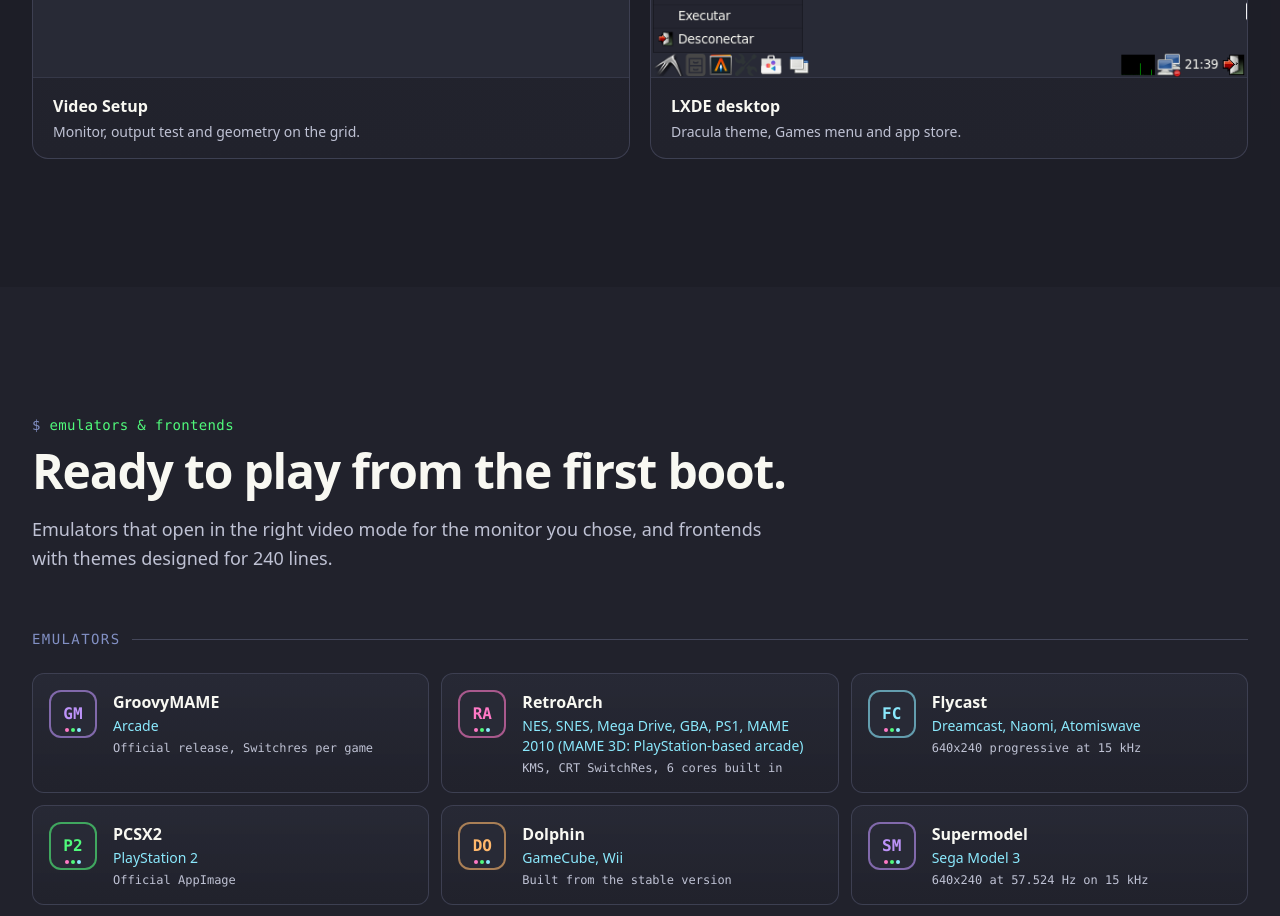
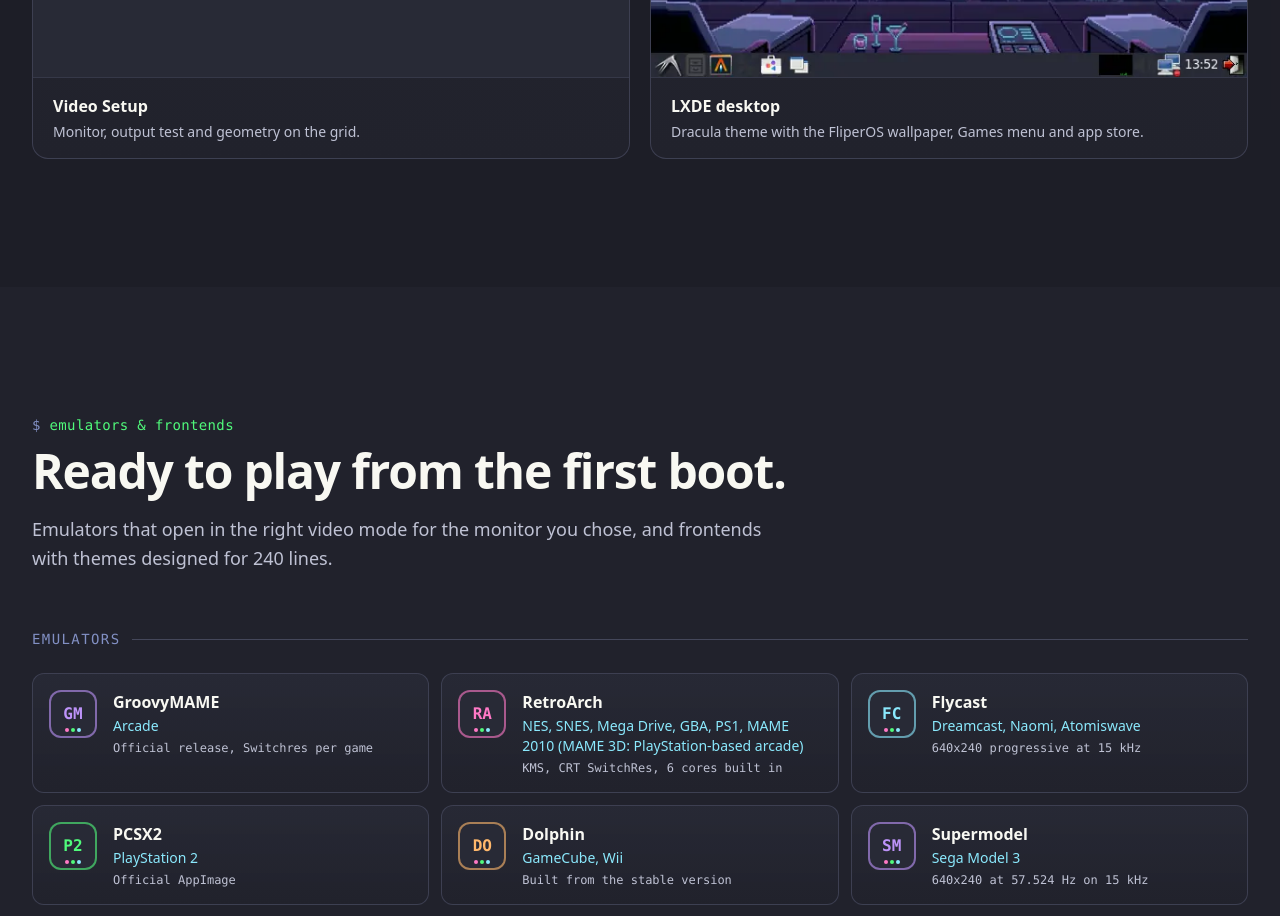
Before and after one commit to juniorterin/fliperOS, a Next.js app in the folder website/: page /en in a window 1280 px wide. Shown: the part 3920-4836 px from the top of the page. Built offline with nearby package versions, Linux system fonts and the light colour scheme; no server answers.

Commit message:
Site: print novo do desktop, com o papel de parede
Capturado no gabinete (sessao LXDE do usuario num Xvfb :1 de 640x480, sem
mexer na tela do CRT; o xvfb e o x11-apps sairam depois). A legenda passa a
citar o papel de parede.

```diff
--- a/website/src/i18n/en-US.ts
+++ b/website/src/i18n/en-US.ts
@@ -128,7 +128,7 @@
       { id: 'setup', title: 'FliperOS Setup', caption: 'The setup menu, sized for 640x480 interlaced.' },
       { id: 'install', title: 'Installer', caption: 'Choosing the HD/SSD to install to, from the installation ISO.' },
       { id: 'video', title: 'Video Setup', caption: 'Monitor, output test and geometry on the grid.' },
-      { id: 'desktop', title: 'LXDE desktop', caption: 'Dracula theme, Games menu and app store.' },
+      { id: 'desktop', title: 'LXDE desktop', caption: 'Dracula theme with the FliperOS wallpaper, Games menu and app store.' },
     ],
   },
   emulators: {
--- a/website/src/i18n/pt-BR.ts
+++ b/website/src/i18n/pt-BR.ts
@@ -132,7 +132,7 @@
       { id: 'setup', title: 'FliperOS Setup', caption: 'O menu de configuração, dimensionado para 640x480 entrelaçado.' },
       { id: 'install', title: 'Instalador', caption: 'Escolha do HD/SSD para instalar, a partir da ISO de instalação.' },
       { id: 'video', title: 'Video Setup', caption: 'Monitor, teste de saída e geometria na grade.' },
-      { id: 'desktop', title: 'Desktop LXDE', caption: 'Tema Dracula, menu Games e loja de aplicativos.' },
+      { id: 'desktop', title: 'Desktop LXDE', caption: 'Tema Dracula com o papel de parede do FliperOS, menu Games e loja de aplicativos.' },
     ],
   },
   emulators: {
```
Also changed, not shown: website/public/screenshots/desktop.webp.
